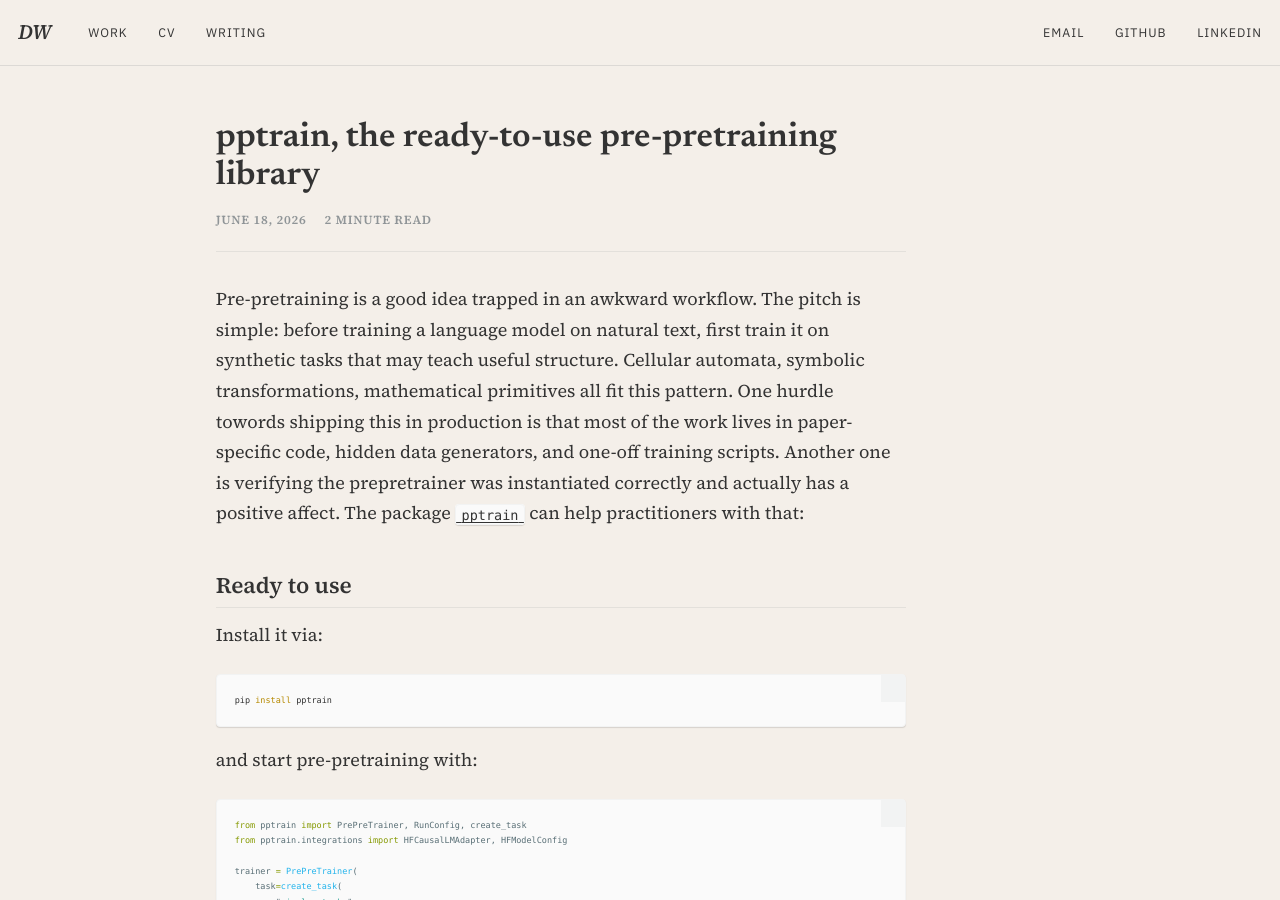
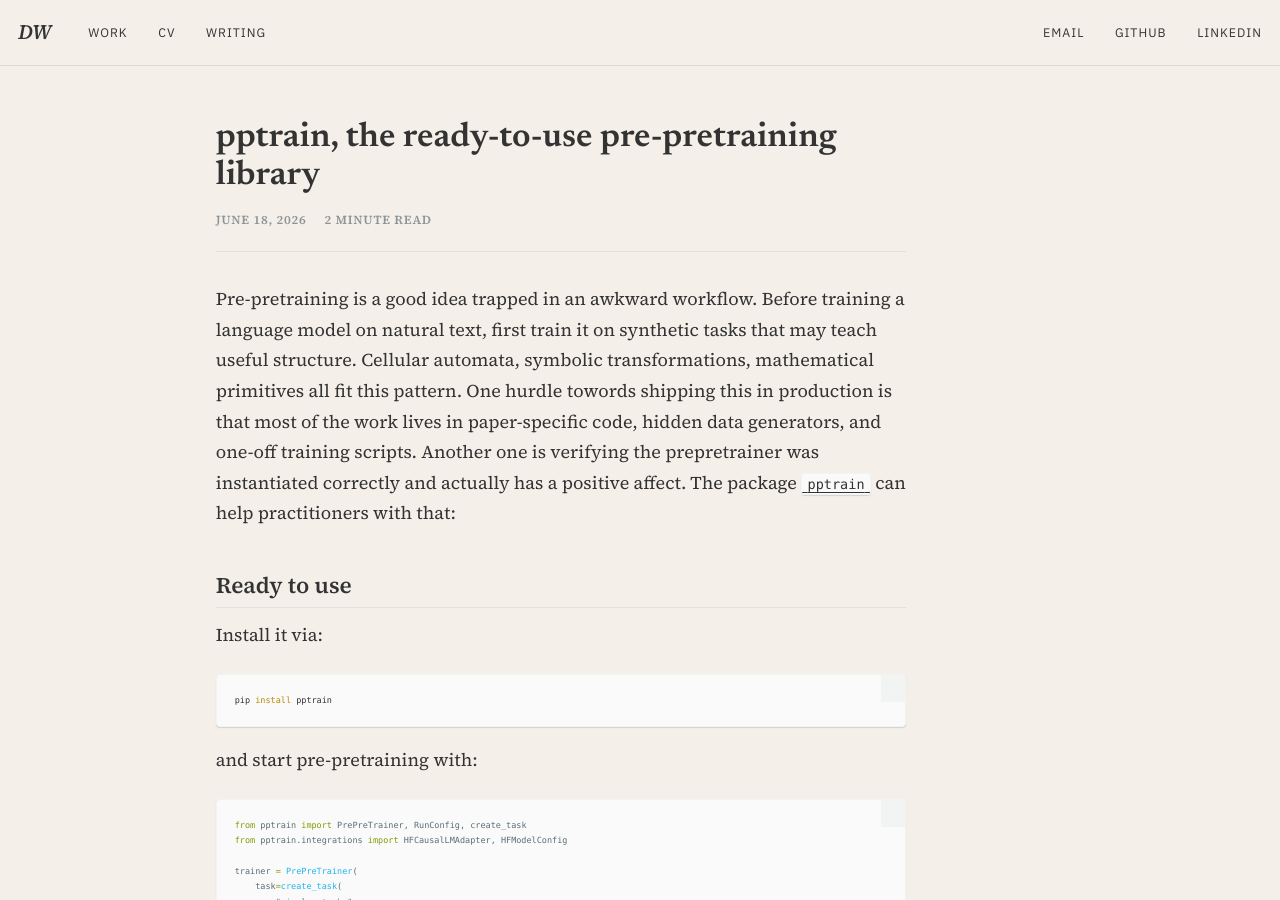
Before and after one commit to DavideWiest/davidewiest.github.io, a Jekyll site: the page built from _posts/2026-06-18-pptrain-ready-to-use-prepretraining.md, in a window 1280 px wide and 900 px high. Built offline with Jekyll 4.4.1, drawn with Linux system fonts in a browser that asks for light colours.

Commit message:
Tighten pptrain post introduction

```diff
--- a/_posts/2026-06-18-pptrain-ready-to-use-prepretraining.md
+++ b/_posts/2026-06-18-pptrain-ready-to-use-prepretraining.md
@@ -9,7 +9,7 @@ tags:
   - software
 ---
 
-Pre-pretraining is a good idea trapped in an awkward workflow. The pitch is simple: before training a language model on natural text, first train it on synthetic tasks that may teach useful structure. Cellular automata, symbolic transformations, mathematical primitives all fit this pattern. One hurdle towords shipping this in production is that most of the work lives in paper-specific code, hidden data generators, and one-off training scripts. Another one is verifying the prepretrainer was instantiated correctly and actually has a positive affect. The package [`pptrain`](https://github.com/Axym-Labs/pptrain) can help practitioners with that:
+Pre-pretraining is a good idea trapped in an awkward workflow. Before training a language model on natural text, first train it on synthetic tasks that may teach useful structure. Cellular automata, symbolic transformations, mathematical primitives all fit this pattern. One hurdle towords shipping this in production is that most of the work lives in paper-specific code, hidden data generators, and one-off training scripts. Another one is verifying the prepretrainer was instantiated correctly and actually has a positive affect. The package [`pptrain`](https://github.com/Axym-Labs/pptrain) can help practitioners with that:
 
 ## Ready to use
 
```
